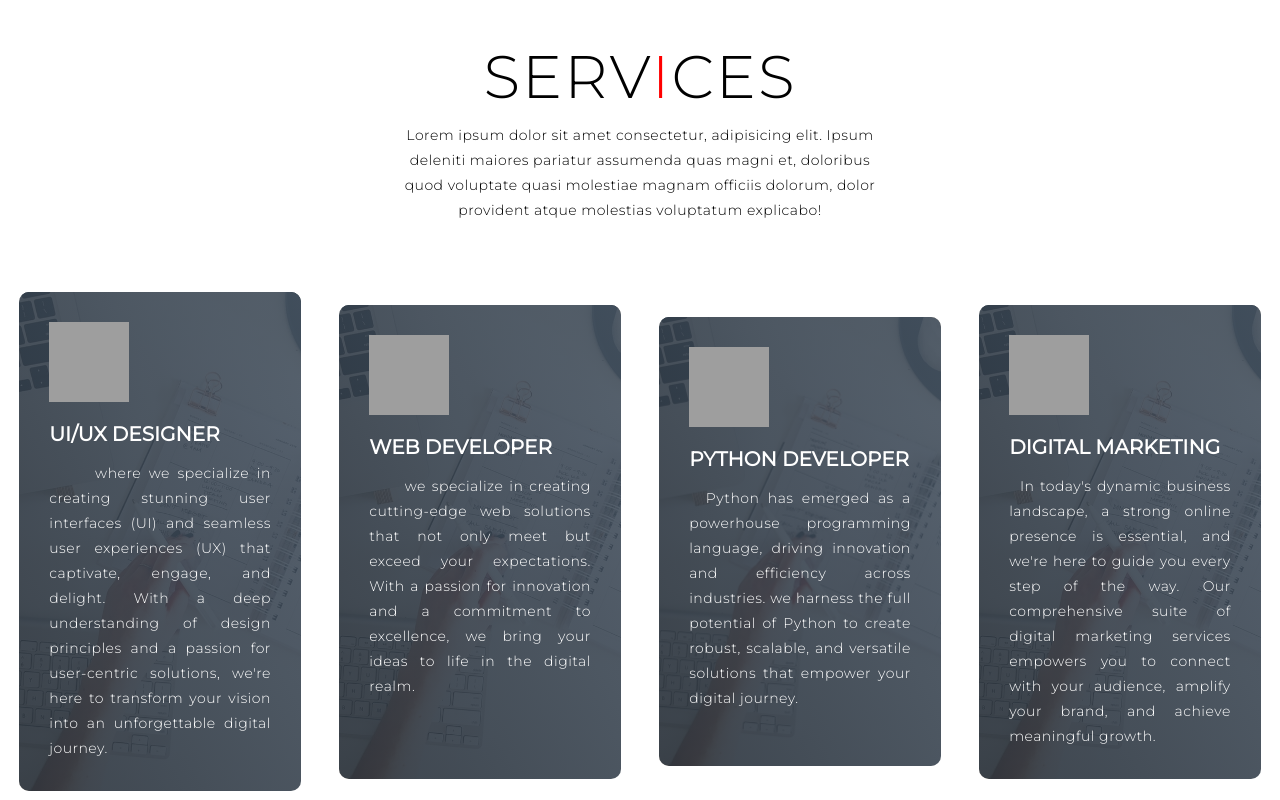
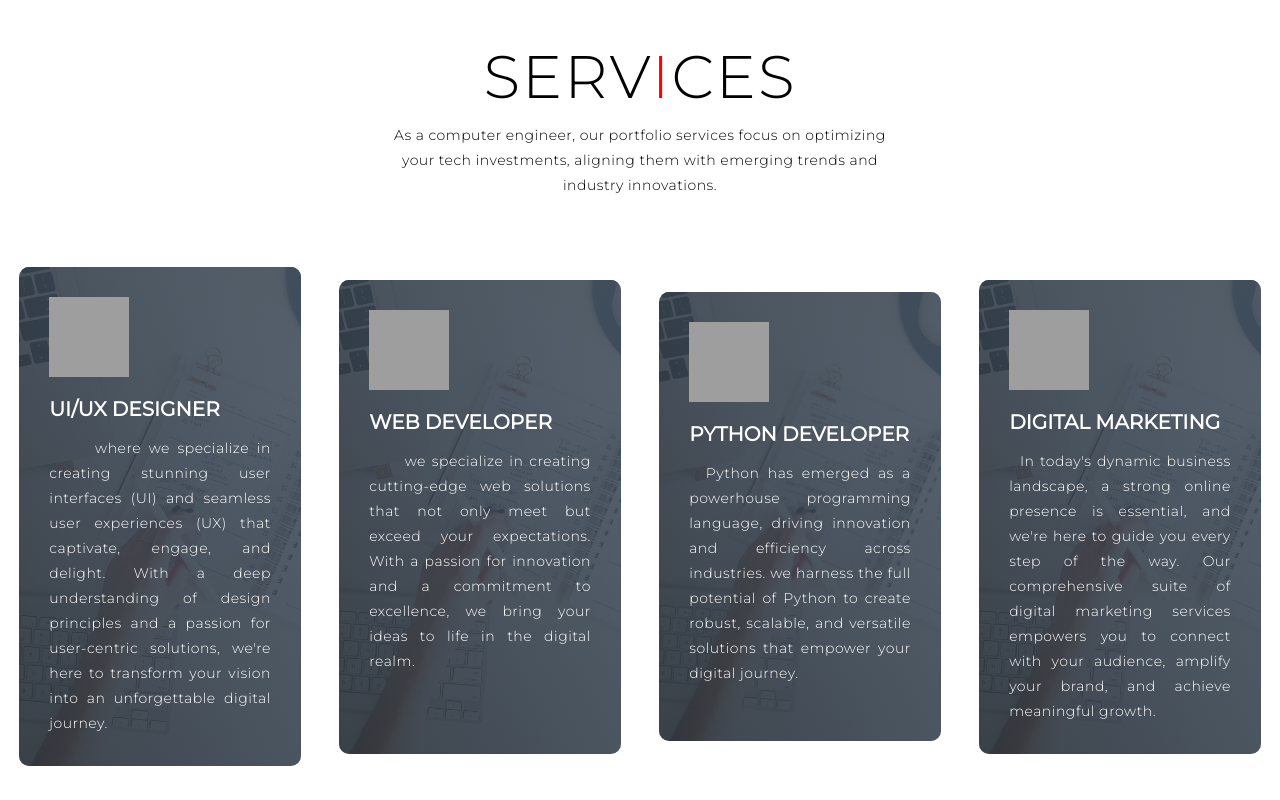
Before and after one commit to JaydeepPampaniya/portfolio, a plain HTML site: page index.html in a window 1280 px wide. Shown: the part 860-1660 px from the top of the page. Drawn offline with Linux system fonts and the light colour scheme; grey boxes are pictures that could not be loaded.

Commit message:
Portfolio
My portfolio

```diff
--- a/index.html
+++ b/index.html
@@ -58,9 +58,7 @@
     <div class="services container">
       <div class="service-top">
         <h1 class="section-title">Serv<span>i</span>ces</h1>
-        <p>Lorem ipsum dolor sit amet consectetur, adipisicing elit. Ipsum deleniti maiores pariatur assumenda quas
-          magni et, doloribus quod voluptate quasi molestiae magnam officiis dolorum, dolor provident atque molestias
-          voluptatum explicabo!</p>
+        <p>As a computer engineer, our portfolio services focus on optimizing your tech investments, aligning them with emerging trends and industry innovations.</p>
       </div>
       <div class="service-bottom">
         <div class="service-item">
@@ -99,7 +97,7 @@
           <div class="project-info">
             <h1>Project 1</h1>
             <h2>Video calling web app</h2>
-            <p>In today's interconnected world, the need for reliable and user-friendly video calling platforms has never been greater. "VirtualConnect" aims to bridge the gap by offering a cutting-edge web-based video calling solution designed for individuals, businesses, and communities. using HTML, CSS and JavaScript.</p>
+            <p>In today's interconnected world, the need for reliable and user-friendly video calling platforms has never been greater. "Video calling" aims to bridge the gap by offering a cutting-edge web-based video calling solution designed for individuals, businesses, and communities. using HTML, CSS and JavaScript.</p>
             <a href="https://jaydeeppampaniya.github.io/videocalling/" target="_blank" class="project">click here &#128071;</a>
           </div>
           <div class="project-img">
```
